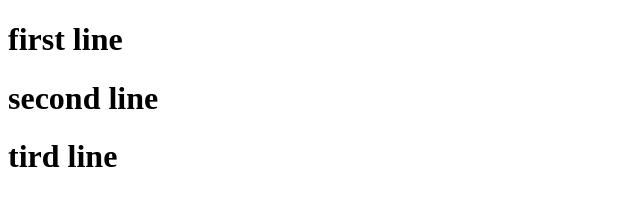
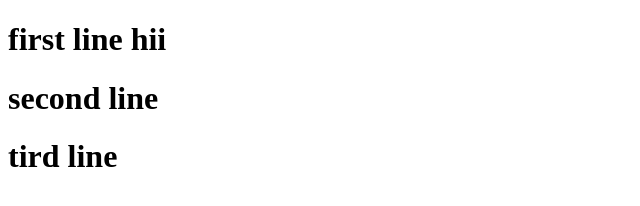
Before and after one commit to sunnyjoel2/test21, a plain HTML site: page index.html in a window 1280 px wide. Shown: the full height of the page, 0-640 px from the left. Drawn offline with Linux system fonts and the light colour scheme.

Commit message:
Update index.html

```diff
--- a/index.html
+++ b/index.html
@@ -6,7 +6,7 @@
     <title>Document</title>
 </head>
 <body>
-    <h1>first line</h1>
+    <h1>first line hii</h1>
     <h1>second line</h1>
     <h1>tird line</h1>
 </body>
```
